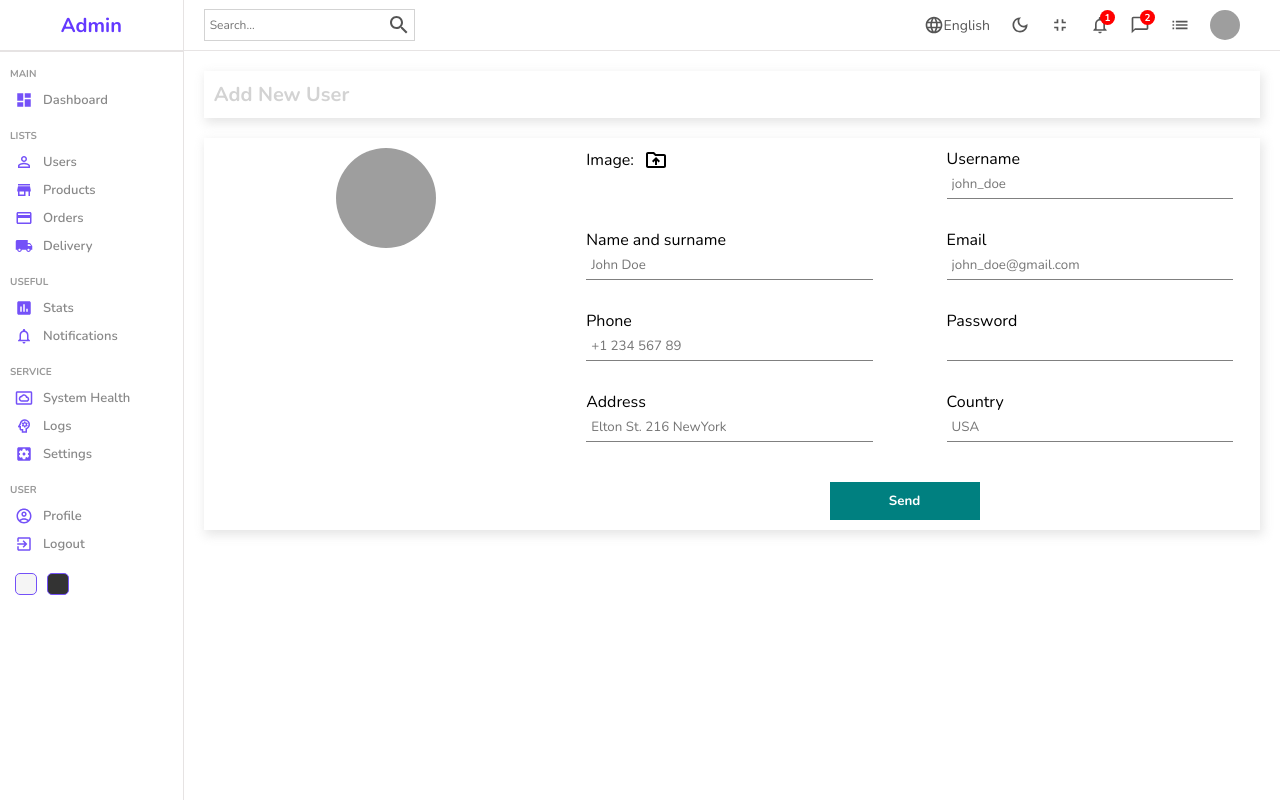
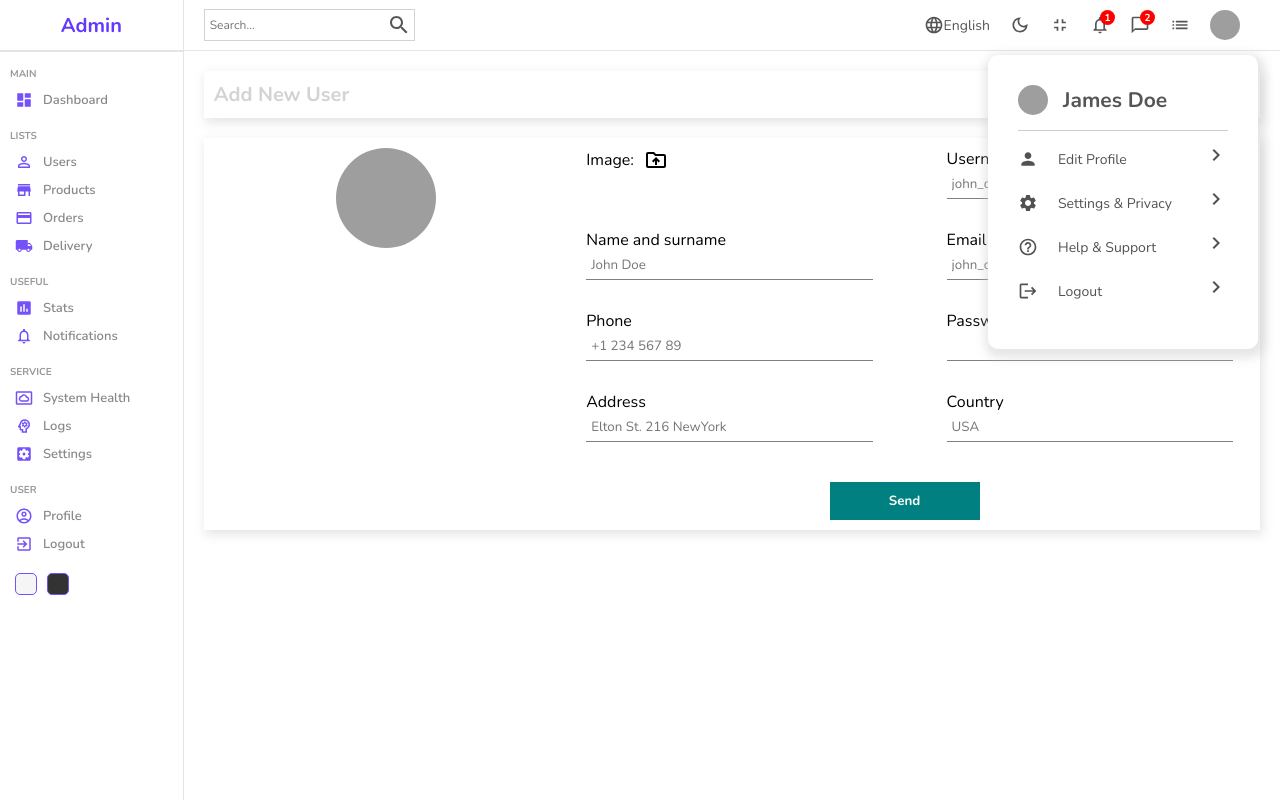
Before and after one commit to Cypherfelix/realtime-chat-application-with-mongo-and-sockets, a React (Create React App) app in the folder client/: page /users/new in a window 1280 px wide. Both pictures are taken after a click on the element 1225 px from the left and 25 px from the top of the page. Built offline with nearby package versions, Linux system fonts and the light colour scheme; grey boxes are pictures that could not be loaded.

Commit message:
Profile sub menu dropdown

```diff
--- a/client/src/components/navbar/Navbar.jsx
+++ b/client/src/components/navbar/Navbar.jsx
@@ -2,14 +2,22 @@ import "./navbar.scss";
 import SearchOutlinedIcon from "@mui/icons-material/SearchOutlined";
 import LanguageOutlinedIcon from "@mui/icons-material/LanguageOutlined";
 import DarkModeOutlinedIcon from "@mui/icons-material/DarkModeOutlined";
+import PersonIcon from '@mui/icons-material/Person';
+import SettingsIcon from '@mui/icons-material/Settings';
+import HelpOutlineIcon from '@mui/icons-material/HelpOutline';
+import LogoutIcon from '@mui/icons-material/Logout';
 import FullscreenExitOutlinedIcon from "@mui/icons-material/FullscreenExitOutlined";
 import NotificationsNoneOutlinedIcon from "@mui/icons-material/NotificationsNoneOutlined";
 import ChatBubbleOutlineOutlinedIcon from "@mui/icons-material/ChatBubbleOutlineOutlined";
 import ListOutlinedIcon from "@mui/icons-material/ListOutlined";
-import { useContext } from "react"
+import { useContext, useState } from "react"
 import { DarkModeContext } from "../../context/darkModeContext";
+import { Link } from "react-router-dom";
+import KeyboardArrowRight from "@mui/icons-material/KeyboardArrowRight";
 
 const Navbar = () => {
+  const [submenu, setSubmenu] = useState(false);
+
 
   const { dispatch } = useContext(DarkModeContext)
   return (
@@ -44,12 +52,48 @@ const Navbar = () => {
           <div className="item">
             <ListOutlinedIcon className="icon" />
           </div>
-          <div className="item">
+          <div className="item" onClick={() => setSubmenu(!submenu)}>
             <img
               src="https://images.pexels.com/photos/941693/pexels-photo-941693.jpeg?auto=compress&cs=tinysrgb&dpr=2&w=500"
               alt=""
               className="avatar"
             />
+
+            <div className={submenu ? "sub-menu-wrapper open" : "sub-menu-wrapper"}>
+              <div className="sub-menu">
+                <div className="user-info">
+                  <img
+                    src="https://images.pexels.com/photos/941693/pexels-photo-941693.jpeg?auto=compress&cs=tinysrgb&dpr=2&w=500"
+                    alt=""
+                    className="avatar"
+                  />
+                  <h2>James Doe</h2>
+                </div>
+                <hr />
+
+                <Link to="#" className="sub-menu-link">
+                  <PersonIcon className="icon" />
+                  <p>Edit Profile</p>
+                  <span><KeyboardArrowRight /></span>
+                </Link>
+
+                <Link href="#" className="sub-menu-link">
+                  <SettingsIcon className="icon" />
+                  <p>Settings & Privacy</p>
+                  <span><KeyboardArrowRight /></span>
+                </Link>
+                <Link href="#" className="sub-menu-link">
+                  <HelpOutlineIcon className="icon" />
+                  <p>Help & Support</p>
+                  <span><KeyboardArrowRight /></span>
+                </Link>
+                <Link href="#" className="sub-menu-link">
+                  <LogoutIcon className="icon" />
+                  <p>Logout</p>
+                  <span><KeyboardArrowRight /></span>
+                </Link>
+              </div>
+            </div>
           </div>
         </div>
       </div>
--- a/client/src/components/navbar/navbar.scss
+++ b/client/src/components/navbar/navbar.scss
@@ -66,6 +66,84 @@
           top: -5px;
           right: -5px;
         }
+
+        .sub-menu-wrapper {
+          position: absolute;
+          top: 150%;
+          right: -60%;
+          width: 270px;
+          -webkit-box-shadow: 2px 4px 10px 1px rgba(0, 0, 0, 0.47);
+          box-shadow: 2px 4px 10px 5px rgba(201, 201, 201, 0.47);
+          border-radius: 10px;
+          background-color: #fff;
+          z-index: 100;
+          overflow: hidden;
+          transition: max-height 0.5s;
+          height: 0;
+          display: none;
+
+          &.open {
+            height: fit-content;
+            display: block;
+          }
+
+          .sub-menu {
+            background-color: #fff;
+            padding: 20px;
+            margin: 10px;
+
+            .user-info {
+              display: flex;
+              align-items: center;
+
+              h3 {
+                font-weight: 500;
+              }
+
+              img {
+                margin-right: 15px;
+                border-radius: 50%;
+              }
+            }
+
+            .sub-menu-link {
+              display: flex;
+              align-items: center;
+              text-decoration: none;
+              color: #525252;
+              margin: 12px 0;
+
+              p {
+                width: 100%;
+              }
+
+              &:hover p {
+                font-weight: 600;
+              }
+
+              &:hover span {
+                transform: translateX(5px);
+              }
+
+              .icon {
+                margin-right: 20px;
+              }
+
+              span {
+                font-size: 22px;
+                transition: transform 0.5s;
+              }
+            }
+          }
+
+          hr {
+            border: 0;
+            height: 1px;
+            width: 100%;
+            background: #ccc;
+            margin: 15px 0 10px;
+          }
+        }
       }
     }
   }
```
